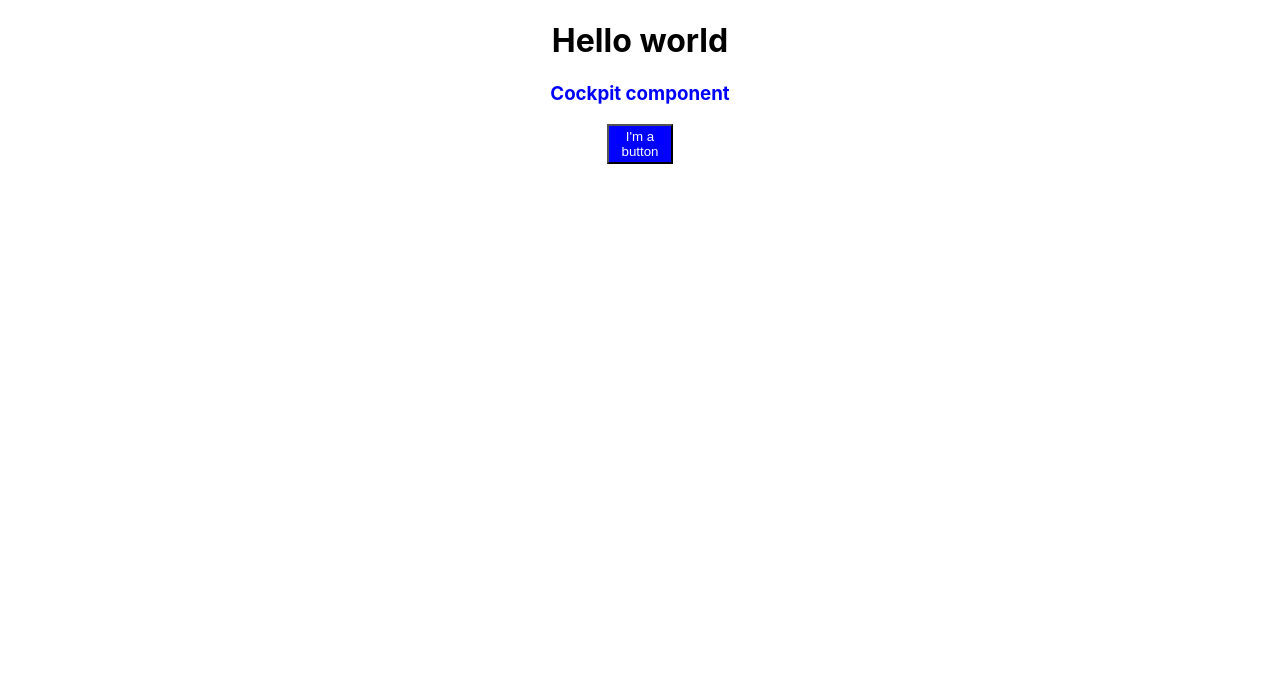
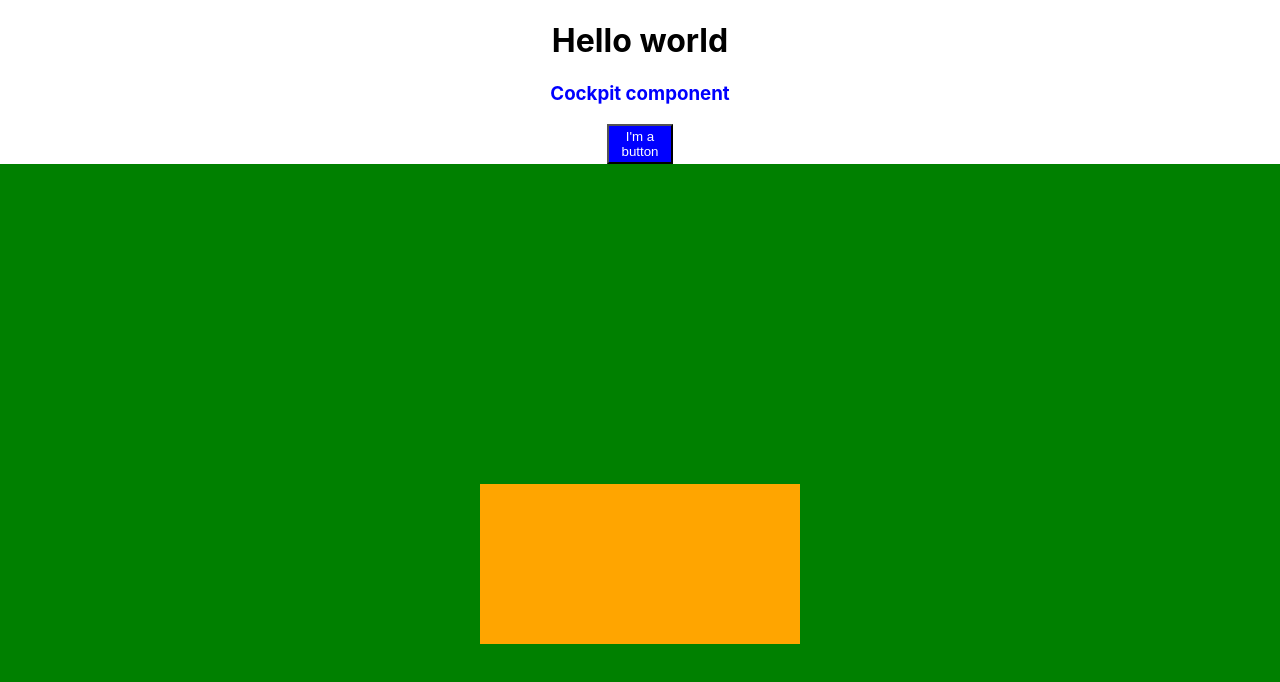
Before and after one commit to hectordr03/react-guide-max-s, a React (Create React App) app: page / in a window 1280 px wide. Shown: the top 682 px of the page. Built offline with nearby package versions, Linux system fonts and the light colour scheme.

Commit message:
animations with sass

```diff
--- a/src/containers/Cockpit.js
+++ b/src/containers/Cockpit.js
@@ -8,7 +8,12 @@ const cockpit = () => {
 	return (
 		<div className={classes.cockpit}>
 			<h3 className={classes.title}>Cockpit component</h3>
-			<button className={classes.btn1} onClick={clicked}>I'm a button</button>
+			<button className={classes.btn1} onClick={clicked}>
+				I'm a button
+			</button>
+			<div className={classes.breath}>
+				<div className={classes.boxBreath}></div>
+			</div>
 		</div>
 	);
 };
--- a/src/containers/Cockpit.module.css
+++ b/src/containers/Cockpit.module.css
@@ -40,4 +40,37 @@
     background-color: lightseagreen;
   }
 }
+
+.breath {
+  background-color: green;
+  display: -webkit-box;
+  display: -ms-flexbox;
+  display: flex;
+  height: 100vh;
+  width: 100vw;
+  -webkit-box-pack: center;
+      -ms-flex-pack: center;
+          justify-content: center;
+  -webkit-box-align: center;
+      -ms-flex-align: center;
+          align-items: center;
+}
+
+.boxBreath {
+  width: 20em;
+  height: 10em;
+  background-color: orange;
+}
+
+@-webkit-keyframes boxBreath {
+  50% {
+    background-color: black;
+  }
+}
+
+@keyframes boxBreath {
+  50% {
+    background-color: black;
+  }
+}
 /*# sourceMappingURL=Cockpit.module.css.map */
--- a/src/containers/Cockpit.module.scss
+++ b/src/containers/Cockpit.module.scss
@@ -14,7 +14,7 @@
 	height: 3em;
 	width: 5em;
 
-    &:hover{
+	&:hover {
 		cursor: pointer;
 		background-color: lightseagreen;
 		color: black;
@@ -30,3 +30,25 @@
 		background-color: lightseagreen;
 	}
 }
+
+.breath {
+    background-color: green;
+    display: flex;
+    height: 100vh;
+    width: 100vw;
+    justify-content: center;
+    align-items: center;
+}
+
+.boxBreath {
+    width: 20em;
+    height: 10em;
+    background-color: orange;
+    // animation: boxBreath 8s infinite;
+}
+
+@keyframes boxBreath {
+    50% {
+        background-color: black;
+    }
+}
```
Also changed, not shown: 1 other file (tests, documents, lock files or other folders). Lines whose indentation alone changed are shown as unchanged.
